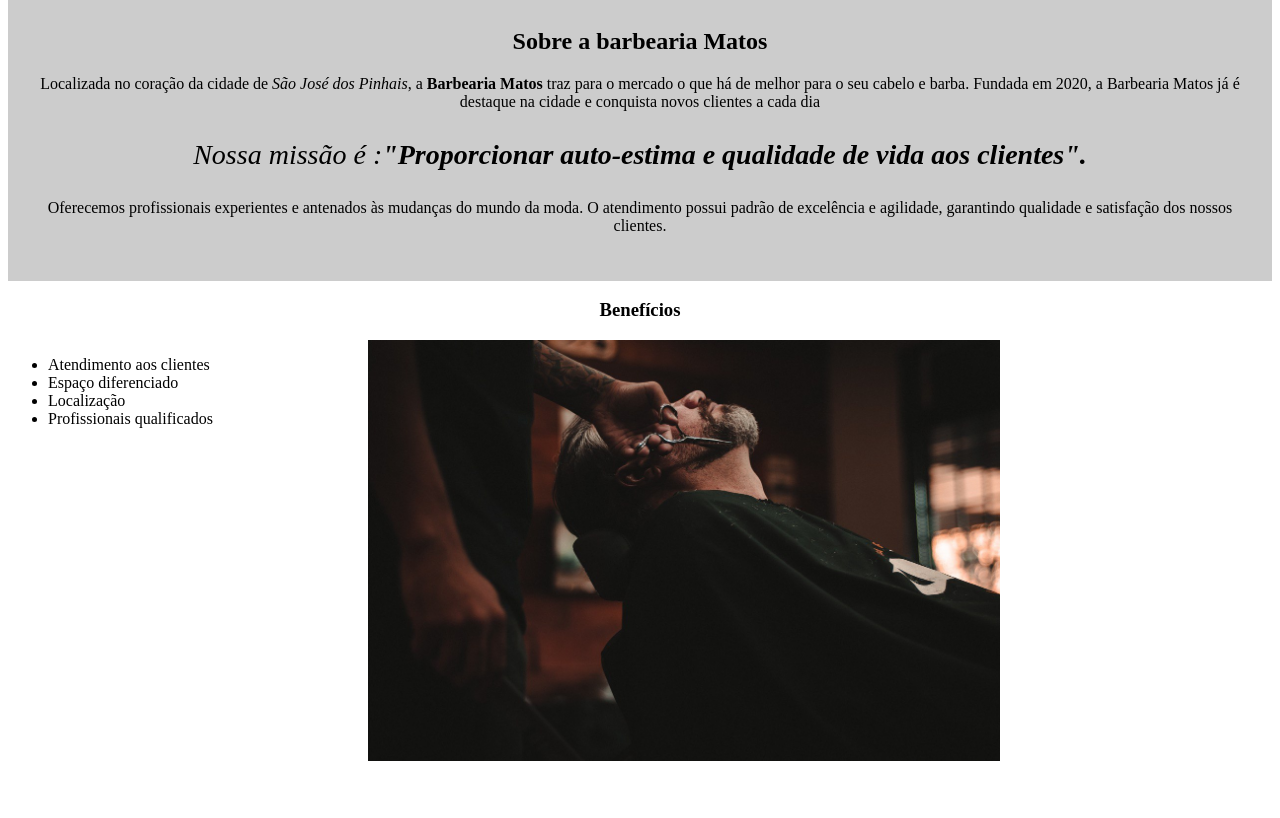
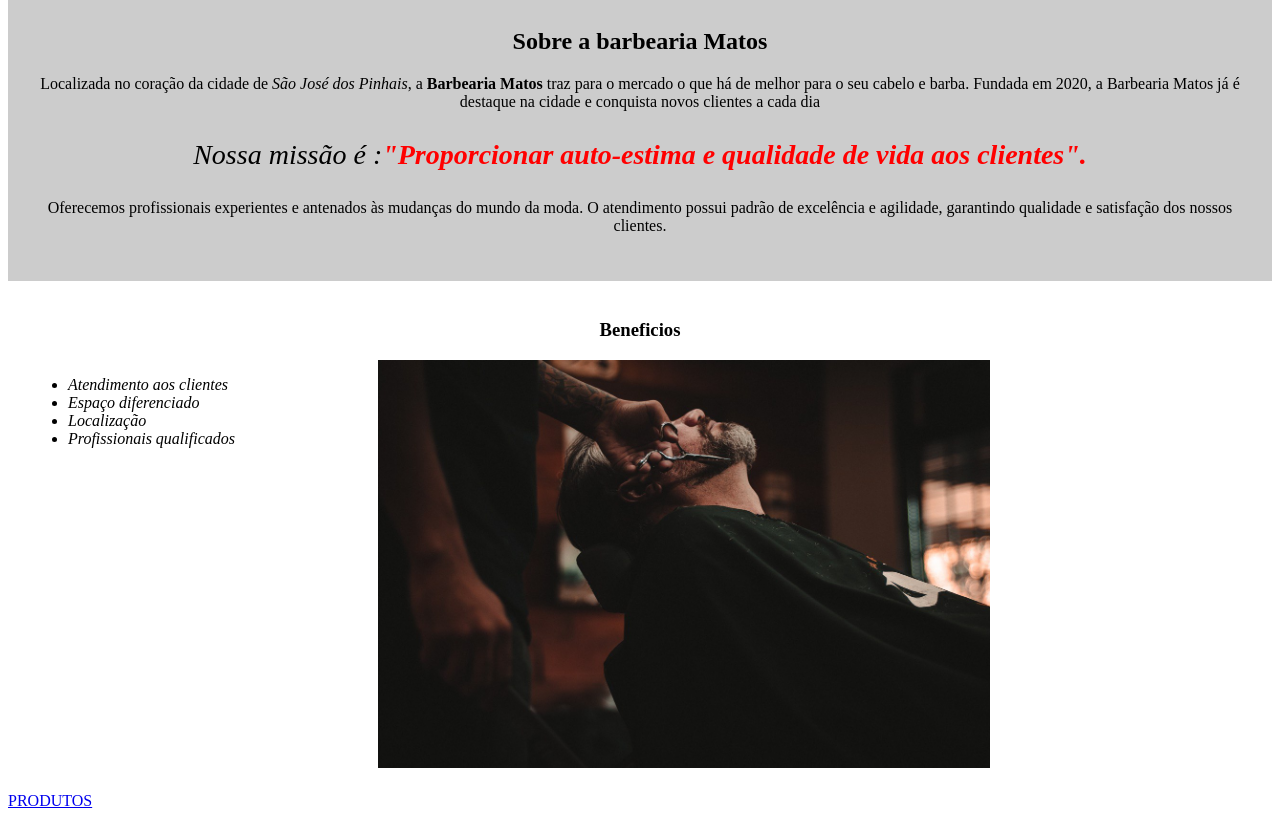
Before and after one commit to VictoriaUsuario/Barbearia-Victoria-Matos, a plain HTML site: page index.html in a window 1280 px wide. Shown: the part 580-1398 px from the top of the page. Before the commit the page ends 1353 px from the top, so only its background shows below. Drawn offline with Linux system fonts and the light colour scheme.

Commit message:
29/04/2024

```diff
--- a/index.html
+++ b/index.html
@@ -29,20 +29,22 @@
  <p> Oferecemos profissionais experientes e antenados às mudanças do mundo da moda. O atendimento possui padrão de excelência e agilidade, garantindo qualidade e satisfação dos nossos clientes. </p>
   </div>
 
-  <div class="benefícios">
-<h3 class="texto-centralizado"> Benefícios</h3>
+  <div class="beneficios">
+<h3 class="texto-centralizado"> Beneficios</h3>
 
   <ul>
-    <li>Atendimento aos clientes</li>
-    <li>Espaço diferenciado</li>
-    <li>Localização</li>
-<li>Profissionais qualificados</li>
+    <li class="item"> Atendimento aos clientes</li>
+    <li class="item"> Espaço diferenciado</li>
+    <li class="item"> Localização</li>
+<li class="item"> Profissionais qualificados</li>
   </ul>
 
 
   <img class="imagem-beneficios" src= "beneficios.jpg">
   </div>
 
+  <a href="produtos.html">PRODUTOS</a>
+
 </body>
 
 </html>
--- a/style.css
+++ b/style.css
@@ -19,15 +19,28 @@ p{
 text-align: center;
 }
 
+em strong{
+  color: red;
+}
+
 #missao {
 font-size: 28px;
 }
+
+.beneficios{
+  padding: 20px;
+  background: white;
+}
+
 
 ul{
   display: inline-block;
   vertical-align: top;
   width: 25%;
+}
 
+.item{
+  font-style: italic;
 }
 
 .imagem-beneficios {
```
Also changed, not shown: produtos.html (added, +26 -0 lines), produtos.css (added).
